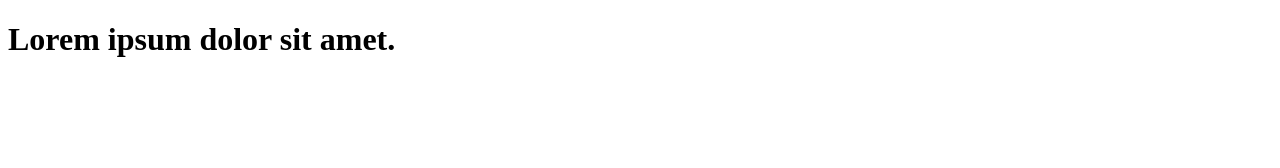
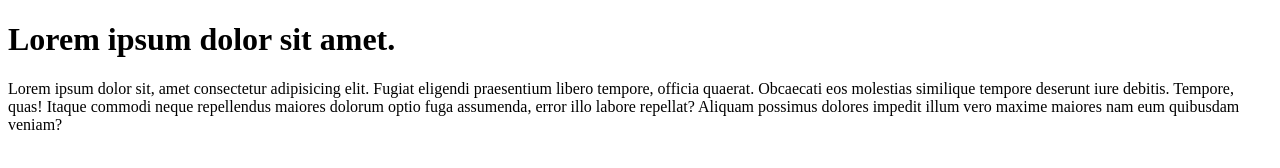
Before and after one commit to kiran20052002/learn-git, a plain HTML site: page index.html in a window 1280 px wide. Drawn offline with Linux system fonts and the light colour scheme.

Commit message:
add updated file

```diff
--- a/index.html
+++ b/index.html
@@ -7,6 +7,7 @@
 </head>
 <body>
     <h1>Lorem ipsum dolor sit amet.</h1>
+    <p>Lorem ipsum dolor sit, amet consectetur adipisicing elit. Fugiat eligendi praesentium libero tempore, officia quaerat. Obcaecati eos molestias similique tempore deserunt iure debitis. Tempore, quas! Itaque commodi neque repellendus maiores dolorum optio fuga assumenda, error illo labore repellat? Aliquam possimus dolores impedit illum vero maxime maiores nam eum quibusdam veniam?</p>
 
 </body>
 </html>
```
